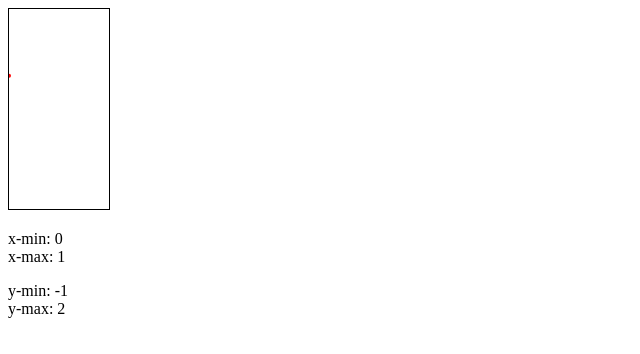
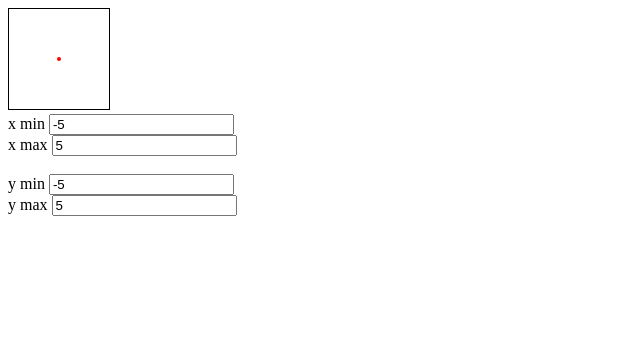
Before and after one commit to PabloCasvar/svg-library, a plain HTML site: page index.html in a window 1280 px wide. Shown: the whole page, without its empty margins (0-640 px from the left). Drawn offline with Linux system fonts and the light colour scheme.

Commit message:
inputs added for min and max Y, X

```diff
--- a/index.html
+++ b/index.html
@@ -10,12 +10,7 @@
 </head>
 <body ng-app="myApp">
     <plot-svg
-        width="100"
-        height="200"
-        min-x = "0"
-        max-x = "1"
-        min-y = "-1"
-        max-y = "2"
+
     ></plot-svg>
 </body>
 </html>
--- a/js/app.js
+++ b/js/app.js
@@ -22,10 +22,7 @@ app.component('plotSvg',{
            if(!this.minY) this.minY = -5;
            if(!this.maxY) this.maxY = 5;
 
-           this.setDeltaX();
-           this.setDeltaY();
-           this.setOriginX();
-           this.setOriginY();
+           this.setOrigin();
         };
 
         this.setDeltaX = function(){
@@ -47,6 +44,7 @@ app.component('plotSvg',{
             }
             this.originX = origin;
         };
+        //todo: Correct y direction
         this.setOriginY = function(){
             var min = this.minY;
             var max = this.maxY;
@@ -60,6 +58,13 @@ app.component('plotSvg',{
             }
             this.originY = origin;
         };
+
+        this.setOrigin = function(){
+            this.setDeltaX();
+            this.setDeltaY();
+            this.setOriginX();
+            this.setOriginY();
+        };
     },
     templateUrl: "templates/svg.tpl.html"
 });
--- a/templates/svg.tpl.html
+++ b/templates/svg.tpl.html
@@ -30,15 +30,13 @@
 
 </svg>
 
-<div>
-    <p>
-        <span>x-min: {{ctrl.minX}}</span><br>
-        <span>x-max: {{ctrl.maxX}}</span>
-    </p>
-</div>
-<div>
-    <p>
-        <span>y-min: {{ctrl.minY}}</span><br>
-        <span>y-max: {{ctrl.maxY}}</span>
-    </p>
-</div>
+<form>
+    <label for="">x min</label>
+    <input type="text" ng-model="ctrl.minX" ng-change="ctrl.setOrigin()"><br>
+    <label for="">x max</label>
+    <input type="text" ng-model="ctrl.maxX" ng-change="ctrl.setOrigin()"><br><br>
+    <label for="">y min</label>
+    <input type="text" ng-model="ctrl.minY" ng-change="ctrl.setOrigin()"><br>
+    <label for="">y max</label>
+    <input type="text" ng-model="ctrl.maxY" ng-change="ctrl.setOrigin()"><br>
+</form>
```
